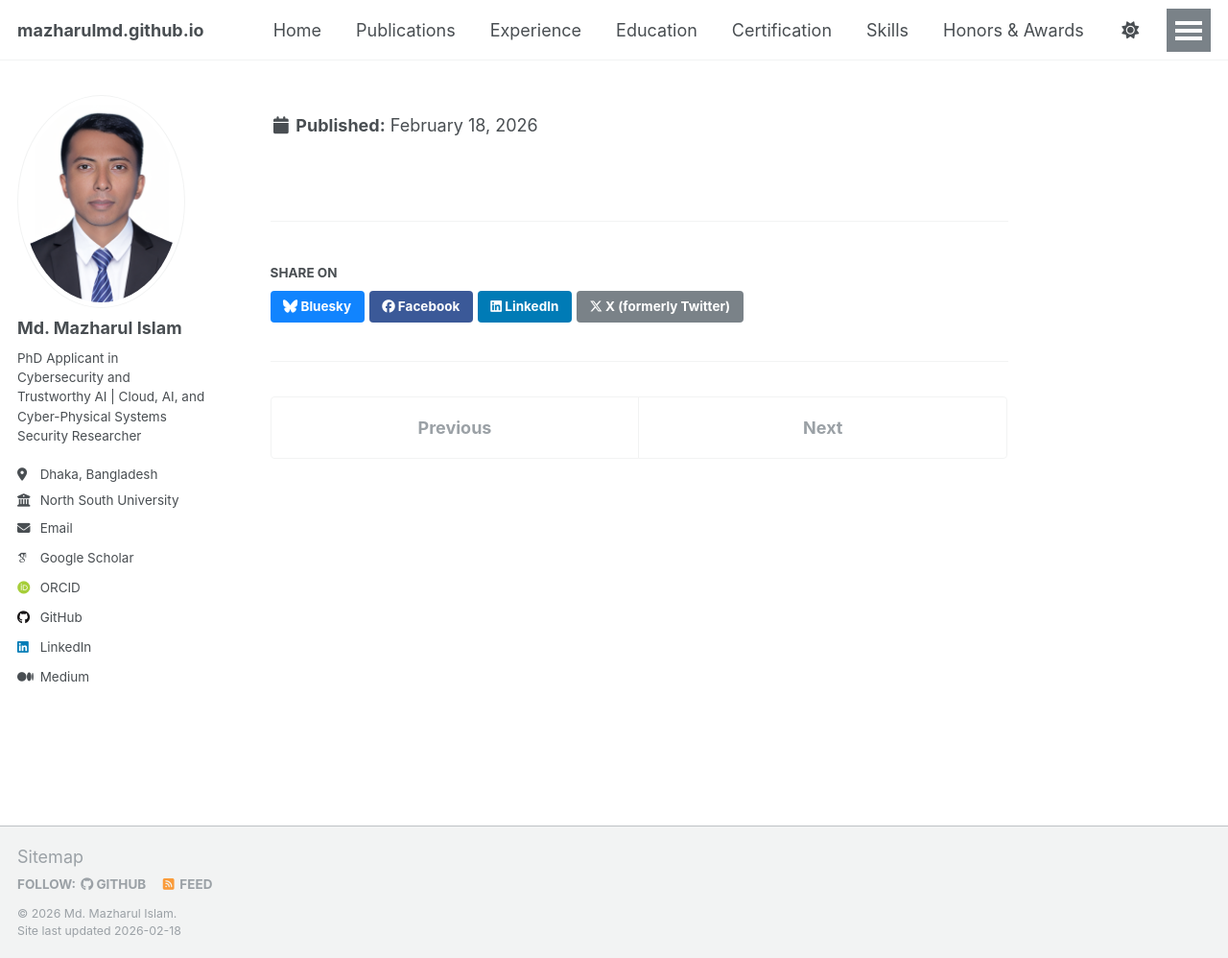
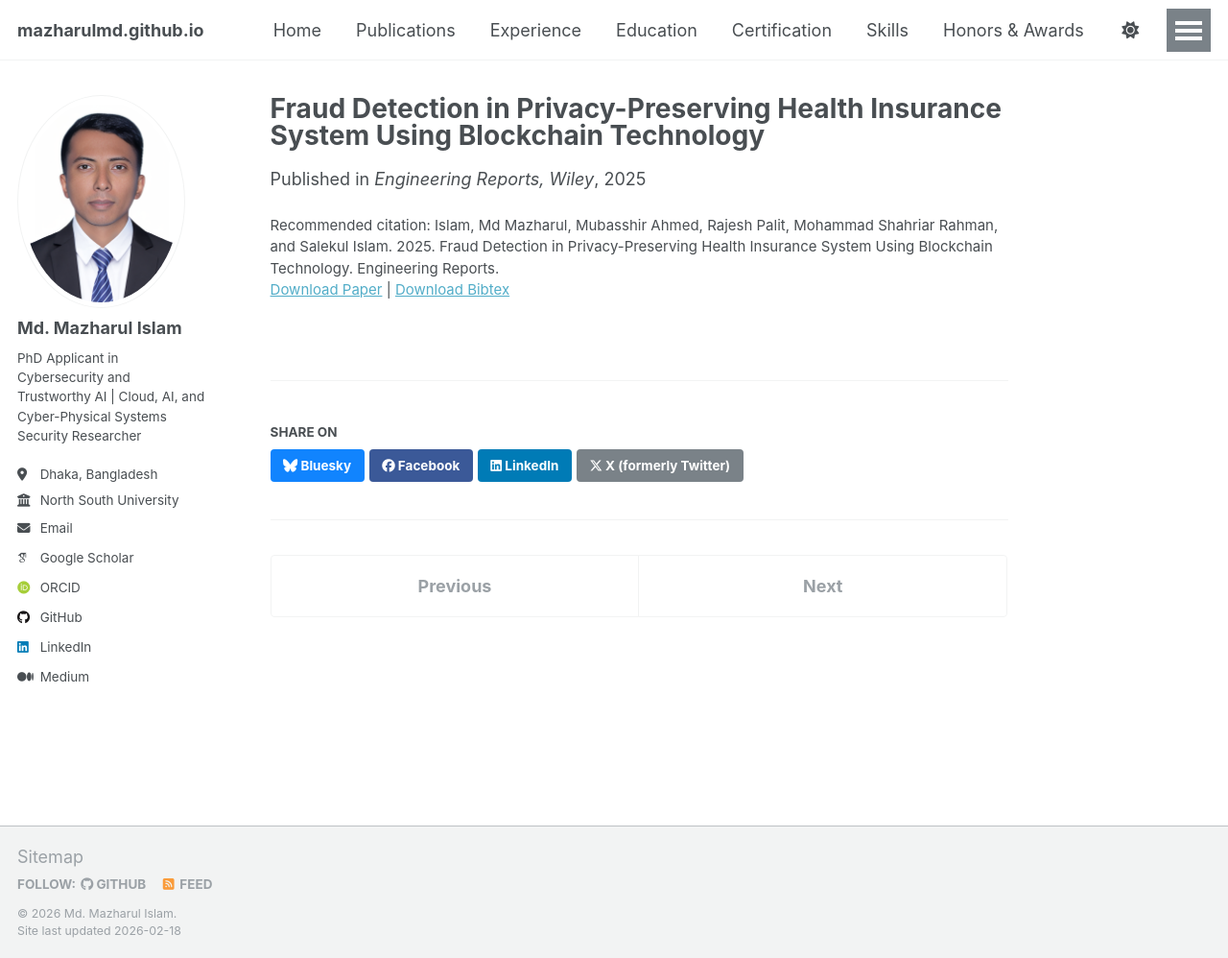
Before and after one commit to mazharulmd/mazharulmd.github.io, a Jekyll site: the page built from _publications/2025-07-15-fraud-detection-in-privacy-preserving-health-insur.md, in a window 1280 px wide and 998 px high. Shown: the whole window at 96% size. Built offline with Jekyll 4.4.1, drawn with Linux system fonts in a browser that asks for light colours; some web fonts are replaced; a script that is not in the unit is left out; part of the change alters nothing that is shown.

Commit message:
Fix journal publication collection recognition

```diff
--- a/_publications/2025-07-15-fraud-detection-in-privacy-preserving-health-insur.md
+++ b/_publications/2025-07-15-fraud-detection-in-privacy-preserving-health-insur.md
@@ -2,9 +2,10 @@
 title: "Fraud Detection in Privacy-Preserving Health Insurance System Using Blockchain Technology"
 
 collection: publications
+
 category: manuscripts
 
-permalink: /publication/fraud-detection-in-privacy-preserving-health-insur
+permalink: /publication/fraud-detection-blockchain/
 
 date: 2025-07-15
 
@@ -18,5 +19,5 @@ bibtexurl: /files/fraud_detection_2025.bib
 
 status: "Published"
 
-citation: "Islam, Md Mazharul, Mubasshir Ahmed, Rajesh Palit, Mohammad Shahriar Rahman, and Salekul Islam. "Fraud Detection in Privacy Preserving Health Insurance System Using Blockchain Technology." Engineering Reports 7, no. 8 (2025): e70315."
+citation: "Islam, Md Mazharul, Mubasshir Ahmed, Rajesh Palit, Mohammad Shahriar Rahman, and Salekul Islam. 2025. Fraud Detection in Privacy-Preserving Health Insurance System Using Blockchain Technology. Engineering Reports."
 ---
```
